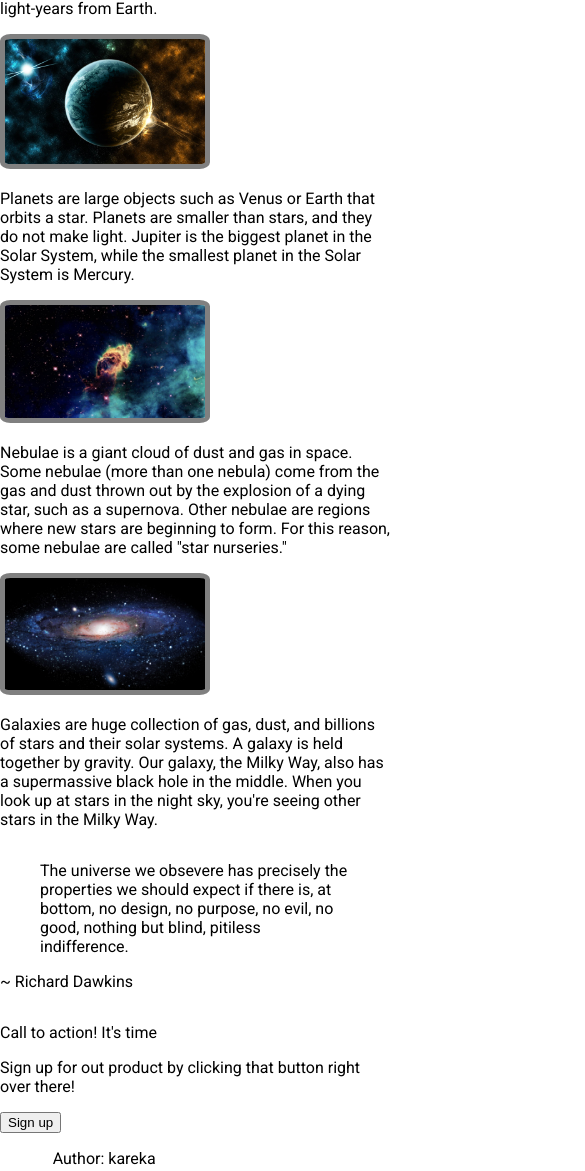
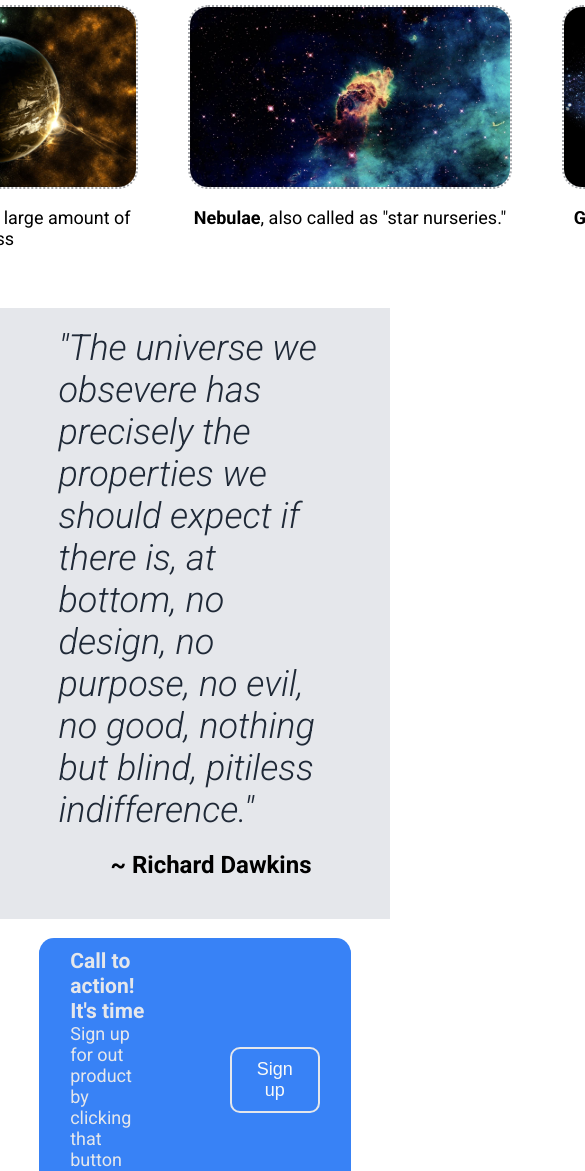
Before and after one commit to kareka-gb/odin-flexbox-landingpage, a plain HTML site: page index.html in a window 390 px wide. Shown: the part 829-2000 px from the top of the page, 585 px wide, since content can reach past the window. Drawn offline with Linux system fonts and the light colour scheme.

Commit message:
Done with the CSS. Need some fixes(responsiveness)
The beginning of CSS file font, color styles are done. I used flex to
arrange elements on the page.

```diff
--- a/index.html
+++ b/index.html
@@ -16,11 +16,11 @@
                 <li>linkb</li>
                 <li>linkc</li>
             </ul>
-            </div>
+        </div>
         <div class="hero-text">
             <div>
                 <h1>Incredible Universe</h1>
-                <p>Have you ever thought how incredible out universe is? Did you ever wonder how everything around is the way it is? Are we alone in this vast universe? Feeling curious, aren't we? Then sign up</p>
+                <p>Have you ever thought how incredible out universe is? Did you ever wonder how everything around is the way it is? Feeling curious, aren't we? Then sign up</p>
                 <button>Sign up</button>
             </div>
             <div>
@@ -33,30 +33,30 @@
         <div class="image-pile">
             <div class="item">
                 <img class="sub-image" src="images/sun.jpg">
-                <p><span class="p-start">Stars</span>are huge celestial bodies made mostly of hydrogen and helium that produce light and heat from the churning nuclear forges inside their cores. Aside from our sun, the dots of light we see in the sky are all light-years from Earth.</p>
+                <p><span class="p-start">Stars</span>, the light houses of the universe</p>
             </div>
             <div class="item">
                 <img class="sub-image" src="images/planets.jpg">
-                <p><span class="p-start">Planets</span> are large objects such as Venus or Earth that orbits a star. Planets are smaller than stars, and they do not make light. Jupiter is the biggest planet in the Solar System, while the smallest planet in the Solar System is Mercury.</p>
+                <p><span class="p-start">Planets</span>, groups of large amount of mass</p>
             </div>
             <div class="item">
                 <img class="sub-image" src="images/nebula.jpg">
-                <p><span class="p-start">Nebulae</span> is a giant cloud of dust and gas in space. Some nebulae (more than one nebula) come from the gas and dust thrown out by the explosion of a dying star, such as a supernova. Other nebulae are regions where new stars are beginning to form. For this reason, some nebulae are called "star nurseries."</p>
+                <p><span class="p-start">Nebulae</span>, also called as "star nurseries."</p>
             </div>
             <div class="item">
                 <img class="sub-image"  src="images/galaxy.jpg">
-                <p><span class="p-start">Galaxies</span> are huge collection of gas, dust, and billions of stars and their solar systems. A galaxy is held together by gravity. Our galaxy, the Milky Way, also has a supermassive black hole in the middle. When you look up at stars in the night sky, you're seeing other stars in the Milky Way.</p>
+                <p><span class="p-start">Galaxies</span>, huge collection of gas, dust, and billions of stars and their solar systems.</p>
             </div>
         </div>
     </div>
     <div class="flex-container three">
-        <blockquote>The universe we obsevere has precisely the properties we should expect if there is, at bottom, no design, no purpose, no evil, no good, nothing but blind, pitiless indifference.</blockquote>
+        <blockquote>"The universe we obsevere has precisely the properties we should expect if there is, at bottom, no design, no purpose, no evil, no good, nothing but blind, pitiless indifference."</blockquote>
         <p>~ Richard Dawkins</p>
     </div>
     <div class="flex-container four">
-        <div>
+        <div class="ad">
             <div>
-                <p>Call to action! It's time</p>
+                <h3>Call to action! It's time</h3>
                 <p>Sign up for out product by clicking that button right over there!</p>
             </div>
             <button>Sign up</button>
--- a/style.css
+++ b/style.css
@@ -1,53 +1,162 @@
 @import url('https://fonts.googleapis.com/css2?family=Roboto:ital,wght@0,100;0,300;0,400;0,500;0,700;0,900;1,100;1,300;1,400;1,500;1,700;1,900&display=swap');
 
 body {
-    display: flex;
-    flex-direction: column;
-    align-items: center;
-    justify-content: center;
+    margin: 0;
+    padding: 0;
     font-family: Roboto;
-    padding: 0;
-    margin: 0;
-}
-ul {
-    list-style-type: None;
-}
-.main-image {
-    width: 500px;
-}
-.sub-image {
-    width: 200px;
-    border: 5px solid grey;
-    border-radius: 5%;
+    font-size: 18px;
 }
 
-.flex-container.one {
-    display: flex;
-    flex-direction: column;
+.flex-container.one, .footer {
     background-color: #1f2937;
+    color: #e5e7eb;
 }
-.header {
-    display: flex;
-    justify-content: space-between;
-    font-size: 18px;
-    color: #e5e7eb;
+.header > h1 {
+    font-size: 48px;
+    font-weight: 800;
+    color: #f9faf8;
 }
 .header > h3 {
     font-size: 24px;
     color: #f9faf8;
 }
+button {
+    font-size: 18px;
+    background-color: #3882f6;
+    color: #f9faf8;
+    padding: 10px 25px;
+    border: 2px solid #3882f6;
+    border-radius: 10px;
+}
+.flex-container.two > h2 {
+    font-size: 36px;
+    font-weight: 800;
+    color: #1f2937;
+}
+.flex-container.three {
+    background-color: #e5e7eb;
+    font-size: 15px;
+}
+blockquote {
+    font-size: 36px;
+    font-weight: 300;
+    color: #1f2937;
+    font-style: italic;
+}
+.main-image {
+    width: 500px;
+    border: 2px dotted #a5a7ab;
+}
+.sub-image {
+    height: 180px;
+    border: 2px dotted #a5a7ab;
+    border-radius: 20px;
+}
+ul {
+    list-style-type: none;
+}
+.ad {
+    color: #e5e7eb;
+    background-color: #3882f6;
+}
+.ad > h3 {
+    font-size: 24px;
+    font-weight: bold;
+}
+.ad > button {
+    border: 2px solid #e5e7eb;
+}
+
+/* flex starts container one*/
+.flex-container.one {
+    display: flex;
+    justify-content: center;
+    flex-direction: column;
+    padding: 0 15%;
+}
+.header {
+    display: flex;
+    justify-content: space-between;
+}
 .links {
     display: flex;
-    gap: 20px;
+    gap: 25px;
 }
 .hero-text {
     display: flex;
-    justify-content: space-around;
-    font-size: 18px;
-    color: #f9faf8;
+    justify-content: space-between;
+    gap: 40px;
+    padding: 60px 0;
 }
-.hero-text > h1 {
-    font-size: 48px;
-    font-weight: 800;
-    color: #f9faf8;
+
+/* flex container two*/
+.flex-container.two {
+    display: flex;
+    flex-direction: column;
+    align-items: center;
+    padding: 5% 15%;
 }
+.image-pile {
+    display: flex;
+    gap: 50px;
+}
+.item {
+    display: flex;
+    flex-direction: column;
+    align-items: center;
+    text-align: center;
+}
+.p-start {
+    font-weight: bold;
+}
+
+/* flex container three */
+.flex-container.three {
+    display: flex;
+    flex-direction: column;
+    padding: 5% 15%;
+}
+blockquote {
+    margin: 0;
+    padding: 0;
+}
+.flex-container.three > p {
+    text-align: right;
+    font-weight: bold;
+    font-size: 24px;
+    padding: 20px;
+    margin: 0;
+}
+
+/* flex container four */
+.flex-container.four {
+    display: flex;
+    justify-content: center;
+    align-items: center;
+    padding: 5% 10%;
+}
+.ad {
+    display: flex;
+    align-items: center;
+    gap: 80px;
+    border-radius: 15px;
+    padding: 3% 10%;
+}
+.ad div * {
+    margin: 0;
+    padding: 0;
+}
+
+/* footer */
+.footer > * {
+    margin: 0;
+    padding: 0;
+}
+
+.footer {
+    display: flex;
+    justify-content: center;
+    align-items: center;
+    flex-direction: column;
+    padding: 2% 15%;
+}
```
